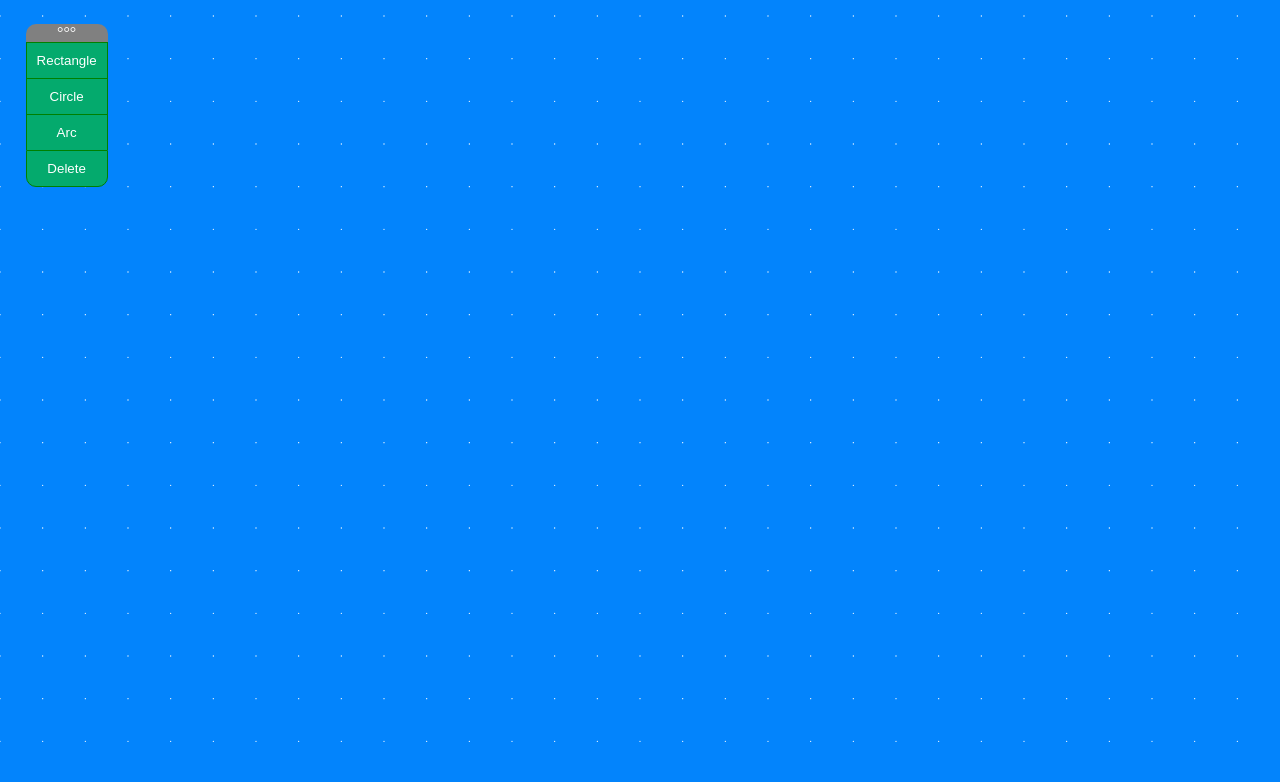
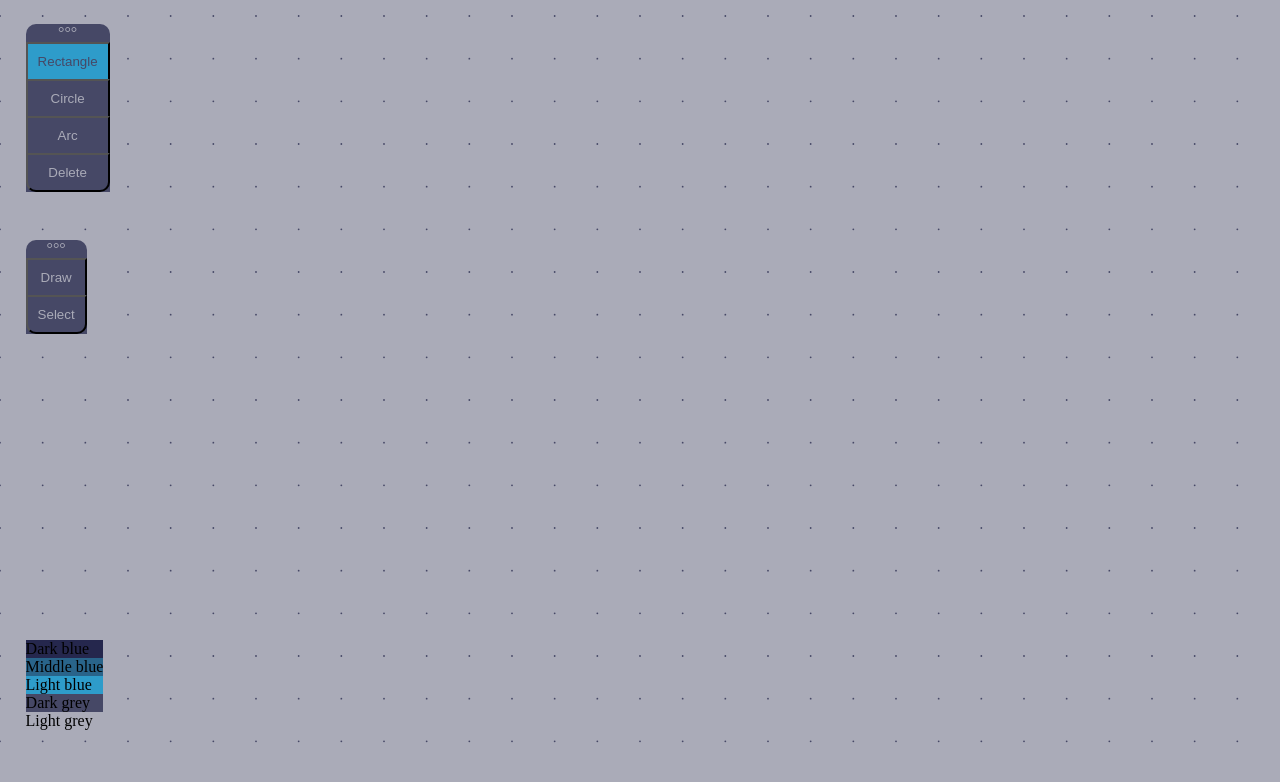
Before and after one commit to F4llingf0x/LayoutEditor, a plain HTML site: page index.html in a window 1280 px wide. Both pictures are taken after a click on the button "Rectangle". Drawn offline with Linux system fonts and the light colour scheme.

Commit message:
Shapes added, Basic snapping added

```diff
--- a/dragMenu.js
+++ b/dragMenu.js
@@ -1,11 +1,20 @@
 // Make the DIV element draggable:
-dragElement(document.getElementById("btnGroupContainer"));
+const elements = document.getElementsByClassName("btnGroupContainer");
+console.log(elements);
+Array.from(elements).forEach((element) => {
+  console.log();
+  dragElement(element);
+});
 
 function dragElement(elmnt) {
-  var pos1 = 0, pos2 = 0, pos3 = 0, pos4 = 0;
-  if (document.getElementById("btnGroupHeader")) {
+  var pos1 = 0,
+    pos2 = 0,
+    pos3 = 0,
+    pos4 = 0;
+  let headerElement = elmnt.children[0].children[0];
+  if (headerElement) {
     // if present, the header is where you move the DIV from:
-    document.getElementById("btnGroupHeader").onmousedown = dragMouseDown;
+    headerElement.onmousedown = dragMouseDown;
   } else {
     // otherwise, move the DIV from anywhere inside the DIV:
     elmnt.onmousedown = dragMouseDown;
@@ -31,8 +40,8 @@ function dragElement(elmnt) {
     pos3 = e.clientX;
     pos4 = e.clientY;
     // set the element's new position:
-    elmnt.style.top = (elmnt.offsetTop - pos2) + "px";
-    elmnt.style.left = (elmnt.offsetLeft - pos1) + "px";
+    elmnt.style.top = elmnt.offsetTop - pos2 + "px";
+    elmnt.style.left = elmnt.offsetLeft - pos1 + "px";
   }
 
   function closeDragElement() {
--- a/editor.js
+++ b/editor.js
@@ -1,84 +1,67 @@
-const canvas = document.getElementById('layoutSpace');
-const ctx = canvas.getContext('2d');
+const r = document.querySelector(":root");
+const rs = getComputedStyle(r);
+
+const ctx = canvas.getContext("2d");
 canvas.width = window.innerWidth;
 canvas.height = window.innerHeight;
 
-const recButton = document.getElementById('rectButton');
-const circButton = document.getElementById('circButton');
-const arcButton = document.getElementById('arcButton');
-const deleteButton = document.getElementById('deleteButton');
+const everyButton = document.querySelectorAll(".btn-group button");
 
+const recButton = document.getElementById("rectButton");
+const circButton = document.getElementById("circButton");
+const arcButton = document.getElementById("arcButton");
+const deleteButton = document.getElementById("deleteButton");
 
-let markerColor = 'white';
-let markerDistance = canvas.width / 30;
+let markerColor = rs.getPropertyValue("--darkGray");
+let elementColor = rs.getPropertyValue("--darkBlue");
+let selectedColor = rs.getPropertyValue("--lightBlue");
 
 let currentShape;
 let createdShapes = [];
+let currentSnapPoint;
+let snapPoints = [];
+let snapDistance = 10;
 
-class Dot {
-    constructor(x, y){
-        this.x = x;
-        this.y = y;
-        this.radius = canvas.width * 0.0005;
-        this.color = markerColor;
+let currentButton = null;
+
+let numberOfClicks = 0;
+let isInitFinished = false;
+let isDrawingStarted = false;
+
+canvas.onclick = shapeSelector;
+canvas.onmousemove = mouseMove;
+//canvas.onmousemove = snapToPoints;
+
+everyButton.forEach((button) => {
+  button.addEventListener("click", () => {
+    if (currentButton != null) {
+      currentButton.classList.remove("selected");
     }
+    currentButton = button;
+    button.classList.add("selected");
+  });
+});
 
-    draw(){
-        ctx.fillStyle = this.color;
-        ctx.beginPath();
-        ctx.arc(this.x, this.y, this.radius, 0, 2 * Math.PI);
-        ctx.fill();
+function shapeSelector(e) {
+  x = e.x;
+  y = e.y;
+  if (currentSnapPoint) {
+    x = currentSnapPoint.x;
+    y = currentSnapPoint.y;
+  }
+  switch (currentButton === null || currentButton.id) {
+    case "rectButton":
+      drawElement(x, y, Rectang);
+      break;
+    case "circButton":
+      drawElement(x, y, Circle);
+      break;
   }
 }
 
-
-class Rectang {
-    constructor(x, y){
-        this.x0 = x;
-        this.y0 = y;
-        this.x1 = 0;
-        this.y1 = 0;
-        this.color = markerColor;
-    }
-
-    draw(){
-        ctx.strokeStyle = markerColor;
-        ctx.beginPath();
-        ctx.rect(this.x0, this.y0, this.x1, this.y1);
-        ctx.stroke();
-    }
-
-    setEnd(x1, y1){
-        this.x1 = x1 - this.x0;
-        this.y1 = y1 - this.y0;
-    }
-
-}
-
-function initBackground(){
-    numberOfXMarkers = canvas.width / markerDistance;
-    numberOfYMarkers = parseInt(canvas.height / markerDistance);
-
-    xStart = (canvas.width - (markerDistance * numberOfXMarkers)) / 2;
-    yStart = (canvas.height - (markerDistance * numberOfYMarkers)) / 2;
-
-    for (let i = 0; i < numberOfXMarkers; i++) {
-        for (let j = 0; j < numberOfYMarkers; j++) {
-           currentMarker = new Dot(xStart + (i * markerDistance), yStart + (j * markerDistance));
-           currentMarker.draw();
-        }
-    }
-}
-
-let numberOfClicks = 0;
-let isDrawingStarted = false;
-canvas.onclick = drawRect;
-canvas.onmousemove = followRect;
-
-
-function drawRect(e) {
-    if(!isDrawingStarted){
-        currentShape = new Rectang(e.x, e.y);
+function drawElement(x, y, figure) {
+  if (!isDrawingStarted) {
+    currentShape = new figure(x, y);
     isDrawingStarted = true;
   } else {
     createdShapes.push(currentShape);
@@ -89,25 +72,66 @@ function drawRect(e) {
   }
 }
 
-function followRect(e){
-    if(isDrawingStarted){
-        currentShape.setEnd(e.x, e.y);
+function mouseMove(e) {
+  dot = snapToPoints(e);
+  let x = e.x;
+  let y = e.y;
+  if (dot) {
+    x = dot.x;
+    y = dot.y;
+  }
+  renderFigure(x, y);
+}
+
+function renderFigure(x, y) {
+  if (isDrawingStarted) {
+    currentShape.setEnd(x, y);
   }
 }
 
-
-function animate(){
+function animate() {
   ctx.clearRect(0, 0, canvas.width, canvas.height);
-    initBackground();
-    if(currentShape){
+  let dots = initBackground();
+  if (!isInitFinished) {
+    snapPoints = dots;
+    isInitFinished = true;
+  }
+  if (currentShape) {
     currentShape.draw();
   }
-    if(createdShapes){
-        createdShapes.forEach(shape => {
+  if (createdShapes) {
+    createdShapes.forEach((shape) => {
       shape.draw();
     });
+  }
+  if (currentSnapPoint) {
+    currentSnapPoint.draw();
   }
   requestAnimationFrame(animate);
 }
 
 animate();
+
+function snapToPoints(e) {
+  let points = [];
+  let distances = [];
+  snapPoints.forEach((dot) => {
+    let distance = Math.sqrt(
+      Math.pow(dot.x - e.x, 2) + Math.pow(dot.y - e.y, 2)
+    );
+    if (distance < snapDistance) {
+      points.push(dot);
+      distances.push(distance);
+    }
+  });
+  if (points.length != 0) {
+    let selectedPoint = points[distances.indexOf(Math.min(...distances))];
+    let dot = new Dot(selectedPoint.x, selectedPoint.y);
+    dot.color = selectedColor;
+    dot.radius = 5;
+    currentSnapPoint = dot;
+    return dot;
+  } else {
+    currentSnapPoint = null;
+  }
+}
--- /dev/null
+++ b/editorUtil.js
@@ -0,0 +1,25 @@
+const canvas = document.getElementById("layoutSpace");
+
+function initBackground() {
+  let markerDistance = canvas.width / 30;
+  let numberOfXMarkers = canvas.width / markerDistance;
+  let numberOfYMarkers = parseInt(canvas.height / markerDistance);
+
+  let xStart = (canvas.width - markerDistance * numberOfXMarkers) / 2;
+  let yStart = (canvas.height - markerDistance * numberOfYMarkers) / 2;
+
+  let dots = [];
+
+  for (let i = 0; i < numberOfXMarkers; i++) {
+    for (let j = 0; j < numberOfYMarkers; j++) {
+      let currentMarker = new Dot(
+        xStart + i * markerDistance,
+        yStart + j * markerDistance
+      );
+      dots.push(currentMarker);
+      currentMarker.draw();
+    }
+  }
+
+  return dots;
+}
--- /dev/null
+++ b/figures/dot.js
@@ -0,0 +1,15 @@
+class Dot {
+  constructor(x, y) {
+    this.x = x;
+    this.y = y;
+    this.radius = canvas.width * 0.0007;
+    this.color = markerColor;
+  }
+
+  draw() {
+    ctx.fillStyle = this.color;
+    ctx.beginPath();
+    ctx.arc(this.x, this.y, this.radius, 0, 2 * Math.PI);
+    ctx.fill();
+  }
+}
--- /dev/null
+++ b/figures/rectangle.js
@@ -0,0 +1,21 @@
+class Rectang {
+  constructor(x, y) {
+    this.x0 = x;
+    this.y0 = y;
+    this.x1 = 0;
+    this.y1 = 0;
+    this.color = elementColor;
+  }
+
+  draw() {
+    ctx.strokeStyle = this.color;
+    ctx.beginPath();
+    ctx.rect(this.x0, this.y0, this.x1, this.y1);
+    ctx.stroke();
+  }
+
+  setEnd(x1, y1) {
+    this.x1 = x1 - this.x0;
+    this.y1 = y1 - this.y0;
+  }
+}
--- a/index.html
+++ b/index.html
@@ -1,28 +1,47 @@
 <!DOCTYPE html>
 <html lang="en">
   <head>
-    <meta charset="UTF-8">
-    <meta name="viewport" content="width=device-width, initial-scale=1.0">
-    <title>Layout editor </title>
-    <link rel="icon" type="image/x-icon" href="/resources/favicon.png">
-    <link rel="stylesheet" href="style.css">
+    <meta charset="UTF-8" />
+    <meta name="viewport" content="width=device-width, initial-scale=1.0" />
+    <title>Layout editor</title>
+    <link rel="icon" type="image/x-icon" href="/resources/favicon.png" />
+    <link rel="stylesheet" href="style.css" />
+    <link rel="stylesheet" href="temp.css" />
   </head>
   <body>
+    <canvas id="layoutSpace"></canvas>
 
-    <canvas id="layoutSpace"></canvas>
-    <script src="editor.js"></script>
-    <div id="btnGroupContainer">
-        <div id="menu" class="btn-group">
+    <div class="btnGroupContainer" , id="menu">
+      <div class="btn-group">
         <div id="btnGroupHeader">°°°</div>
         <button id="rectButton">Rectangle</button>
         <button id="circButton">Circle</button>
-            <button id ="arcButton">Arc</button>
-            <button id ="deleteButton">Delete</button>
+        <button id="arcButton">Arc</button>
+        <button id="deleteButton">Delete</button>
       </div>
     </div>
 
+    <div class="btnGroupContainer" id="selectors">
+      <div class="btn-group">
+        <div id="btnGroupHeader">°°°</div>
+        <button id="draw">Draw</button>
+        <button id="select">Select</button>
+      </div>
+    </div>
 
+    <div id="palette">
+      <p>Dark blue</p>
+      <p>Middle blue</p>
+      <p>Light blue</p>
+      <p>Dark grey</p>
+      <p>Light grey</p>
+    </div>
+
+    <script src="./figures/dot.js"></script>
+    <script src="./figures/rectangle.js"></script>
+    <script src="./figures/circle.js"></script>
+    <script src="editorUtil.js"></script>
+    <script src="editor.js"></script>
     <script src="dragMenu.js"></script>
-
   </body>
 </html>
--- a/style.css
+++ b/style.css
@@ -1,61 +1,77 @@
-*{
+:root {
+  --darkBlue: #25274d;
+  --middleBlue: #29648a;
+  --lightBlue: #2e9cca;
+  --darkGray: #464866;
+  --lightGray: #aaabb8;
+}
+
+* {
   margin: 0;
   padding: 0;
-   /* box-sizing: border-box; */
 }
 
-
-body{
+body {
   overflow: hidden;
 }
 
-canvas{
-    background: #0384fc;
+canvas {
+  background: var(--lightGray);
   position: absolute;
 }
 
-
 .btn-group button {
   text-align: center;
-    background-color: #04AA6D; /* Green background */
-    border: 1px solid green; /* Green border */
-    color: white; /* White text */
-    padding: 10px; /* Some padding */
-    cursor: pointer; /* Pointer/hand icon */
-    width: 100%; /* Set a width if needed */
+  background-color: var(--darkGray);
+  color: var(--lightGray);
+
+  padding: 10px;
+  cursor: pointer;
+  width: 100%;
   display: block;
   position: relative;
-    z-index: 10;/* Make the buttons appear below each other */
+  z-index: 10; /* Make the buttons appear below each other */
+}
+.selected {
+  background-color: var(--lightBlue) !important;
+  color: var(--darkGray) !important;
 }
 
+.btn-group:first-child {
+  text-align: center;
+  width: 100%;
+  border-radius: 10px 10px 0 0;
+
+  cursor: move;
+  z-index: 10;
+  background-color: var(--darkGray);
+  color: var(--lightGray);
+}
 
 .btn-group button:not(:last-child) {
   border-bottom: none; /* Prevent double borders */
 }
 
-  .btn-group button:last-child{
+.btn-group button:last-child {
   border-radius: 0 0 10px 10px;
 }
 
-  /* Add a background color on hover */
-  .btn-group button:hover{
-    background-color: #3e8e41;
+.btn-group button:hover {
+  background-color: var(--middleBlue);
 }
 
-  #btnGroupHeader {
-    text-align: center;
-    display: block;
-    width: 100%;
-    border-radius:10px 10px 0 0;
-
-    cursor: move;
-    z-index: 10;
-    background-color: gray;
-    color: #fff;
-  }
-
-  #btnGroupContainer {
+#menu {
   position: absolute;
+  display: flex;
+  flex-direction: column;
   top: 3%;
   left: 2%;
 }
+
+#selectors {
+  position: absolute;
+  display: flex;
+  flex-direction: row;
+  top: 30%;
+  left: 2%;
+}
--- /dev/null
+++ b/temp.css
@@ -0,0 +1,21 @@
+#palette {
+  position: absolute;
+  top: 80%;
+  left: 2%;
+}
+
+#palette p:nth-child(1) {
+  background-color: var(--darkBlue);
+}
+#palette p:nth-child(2) {
+  background-color: var(--middleBlue);
+}
+#palette p:nth-child(3) {
+  background-color: var(--lightBlue);
+}
+#palette p:nth-child(4) {
+  background-color: var(--darkGray);
+}
+#palette p:nth-child(5) {
+  background-color: var(--lightGray);
+}
```
Also changed, not shown: figures/circle.js (added, +21 -0 lines), resources/moveable.png (added). Lines whose indentation alone changed are shown as unchanged.
